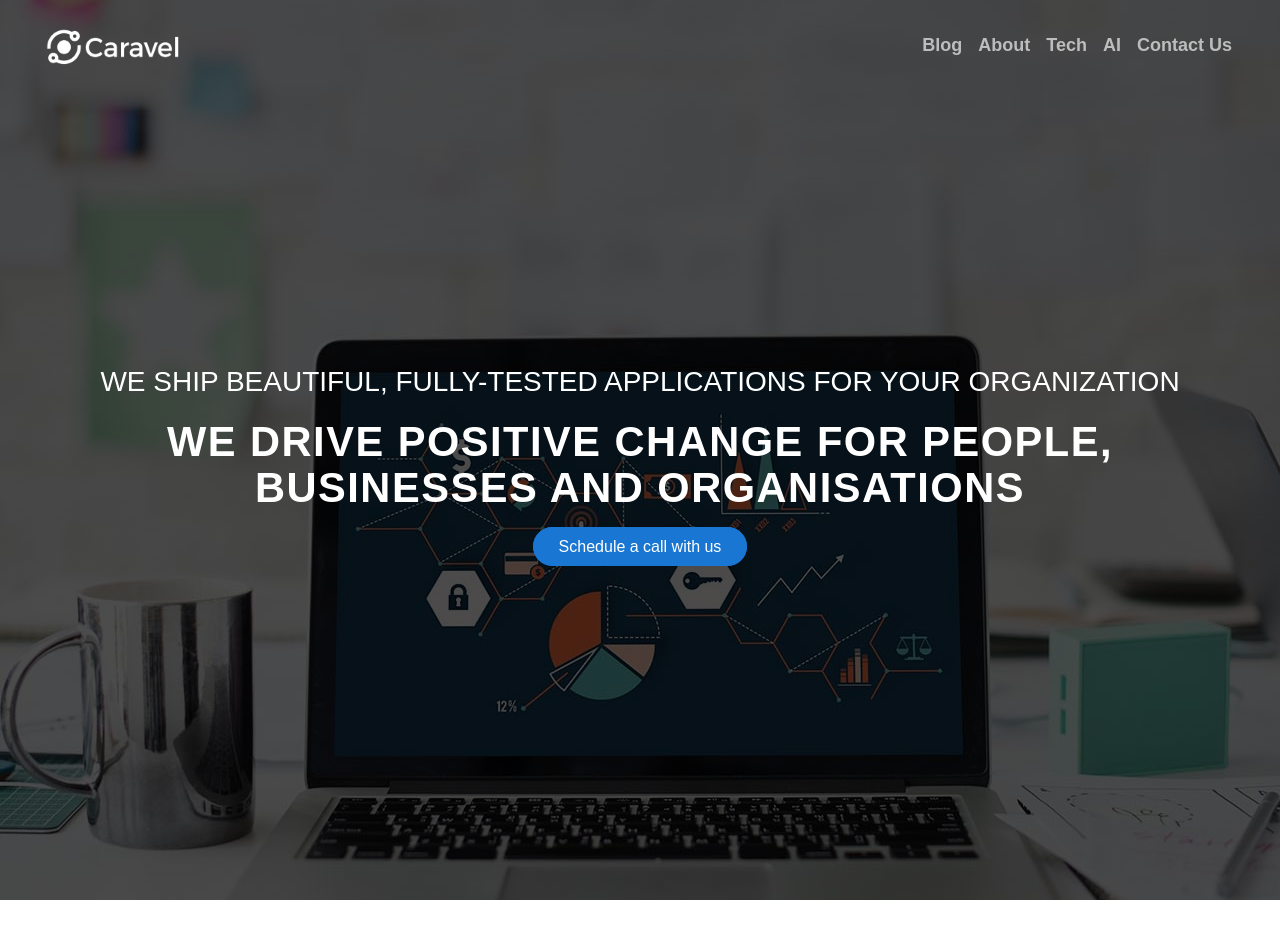
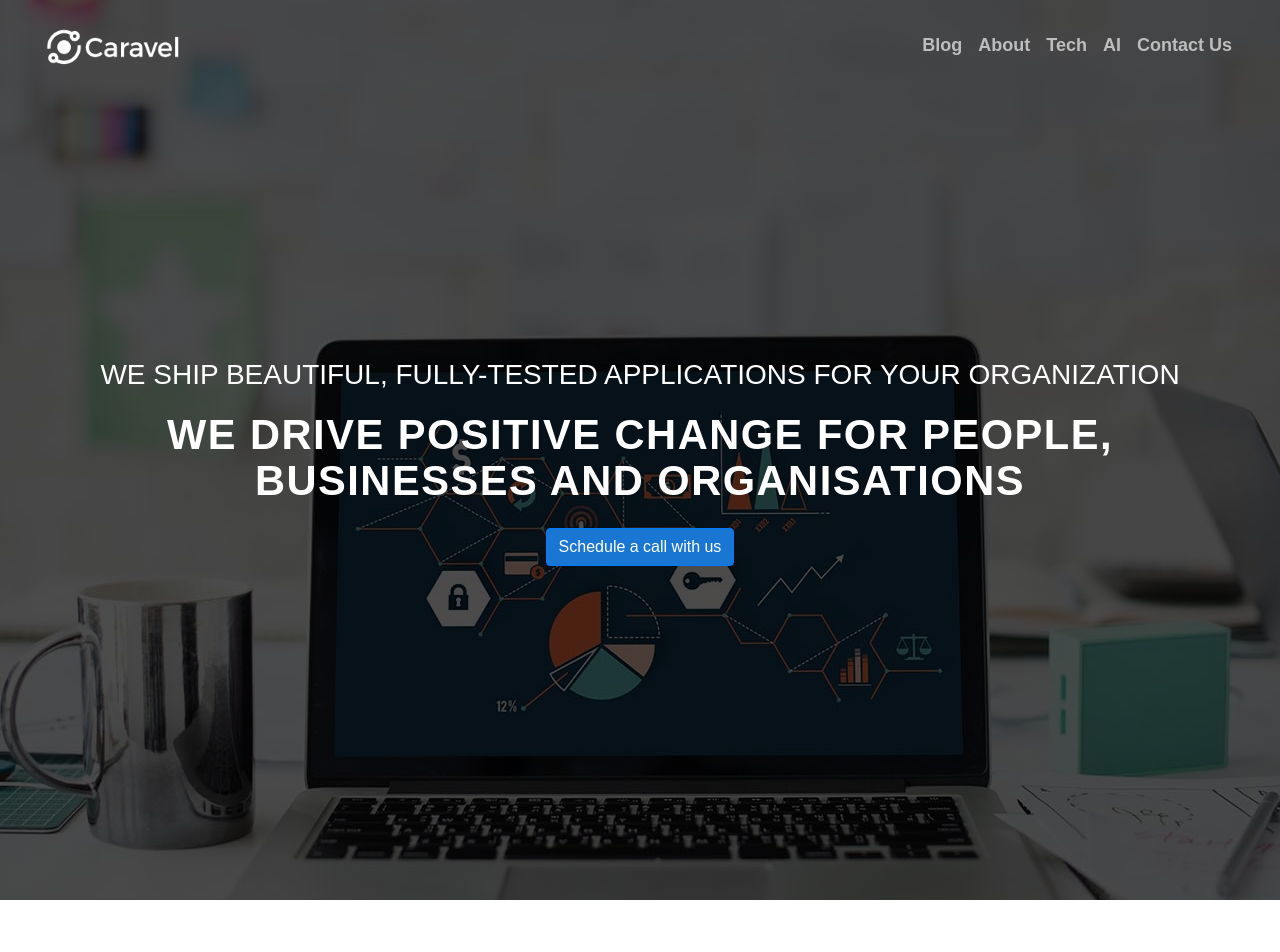
Before and after one commit to liquidworkings/liquidworkings.github.io, a Jekyll site: the page built from index.html, in a window 1280 px wide. Shown: the top 952 px of the page. Built offline with Jekyll 4.4.1, drawn with Linux system fonts in a browser that asks for light colours; nearby versions of some CDN libraries; some web fonts are replaced; comment, search, counter and statistics services are not loaded.

Commit message:
caravel redesign push 3

```diff
--- a/css/main.css
+++ b/css/main.css
@@ -20,6 +20,25 @@ body {
 h1, h2, h3, h4, h5, h6 {
   font-weight: 700;
 }
+
+/* ============================================================================== */
+/* Main root colors  */
+/* ============================================================================== */
+:root {
+  --primary-color: #1976D2;
+  --primary-dark-color: #0D47A1;
+  --primary-background: #FFFFFF;
+  --secondary-background: #F9F9F9;
+  --dark-background: #000;
+  --secondary-dark-background: #212121;
+}
+.btn-primary {
+  background-color: var(--primary-color);
+}
+.btn-primary:hover {
+  background-color: var(--primary-dark-color);
+}
+
 /* ============================================================================== */
 /* Navbar */
 /* ============================================================================== */
@@ -141,6 +160,16 @@ h1, h2, h3, h4, h5, h6 {
     font-size: 20px;
   }
 }
+
+/* ============================================================================== */
+/* Buttons*/
+/* ============================================================================== */
+
+.btn-primary {
+
+}
+
+
 /* ============================================================================== */
 /* Typography */
 /* ============================================================================== */
@@ -239,27 +268,6 @@ h1, h2, h3, h4, h5, h6 {
   padding: 20px 0px;
 }
 
-
-
-
-
-/*button gradient */
-.contact-jobs-button-red {
-  margin: 0 auto;
-  color: #fff;
-  font-size: 16px;
-  text-transform: uppercase;
-  border: none!important;
-  border-radius: 5px;
-  /*background-image: linear-gradient(30deg,#ed0082,#fa7d78);*/
-  background-color: #1976D2;
-  margin-top: 10px;
-  text-align: center;
-  padding: 10px 50px;
-}
-.contact-jobs-button-red:hover, .contact-jobs-button-red:focus {
-  color: #fff;
-}
 
 
 .contact-subs h6{
--- a/index.html
+++ b/index.html
@@ -9,10 +9,8 @@ title: Home
         <div class="hero-unit-text-container" style="padding-top: 20px;">
           <p class="text-uppercase">We ship beautiful, fully-tested applications for your organization</p>
           <h1 >WE DRIVE POSITIVE CHANGE FOR PEOPLE, BUSINESSES AND ORGANISATIONS</h1>
-          <a href="/contact?v=1" style="text-decoration: none;">
-            <span class="start-project">
+          <a href="/contact?v=1" class="btn btn-primary">
               Schedule a call with us
-            </span>
           </a>
         </div>
       </div>
```
